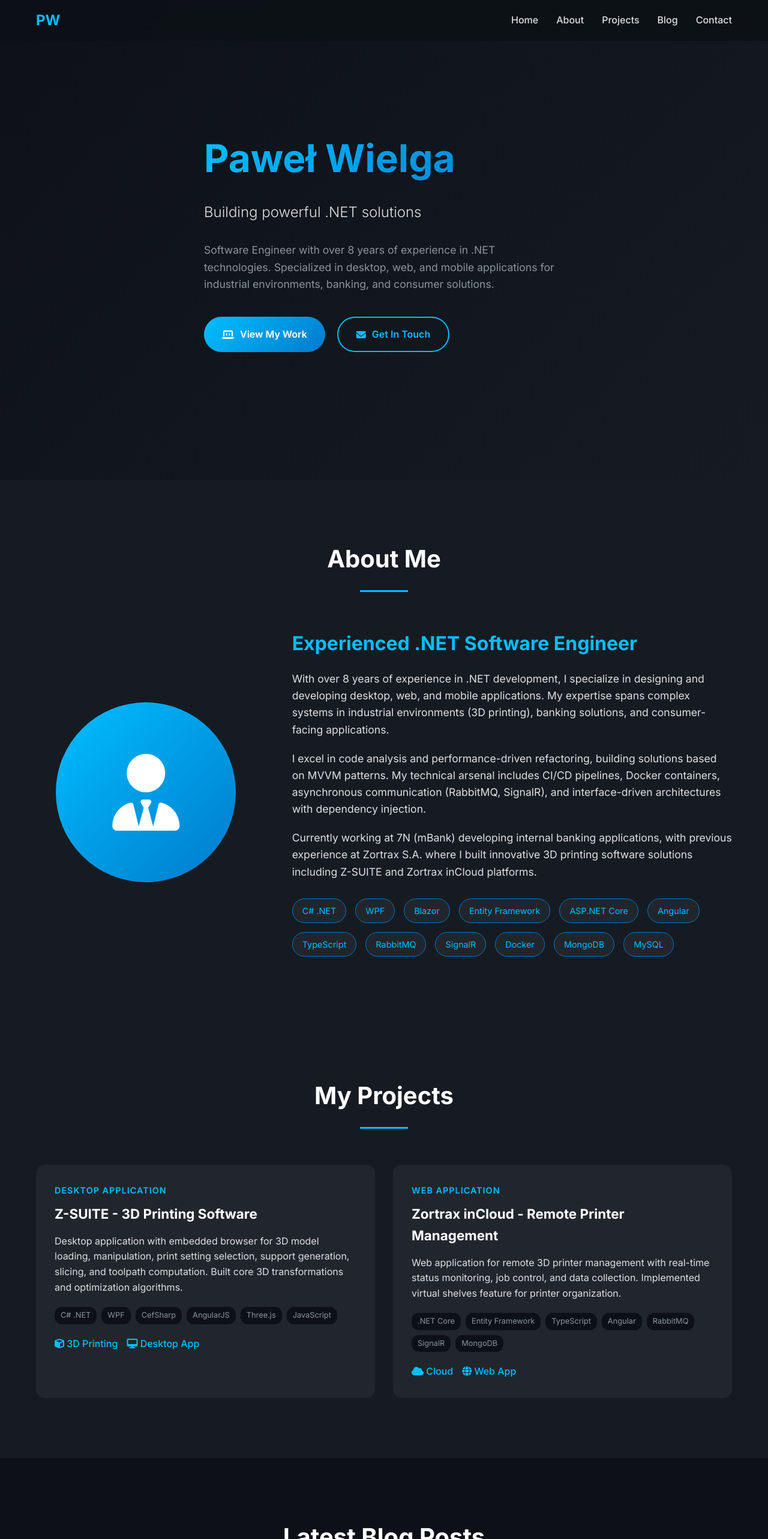
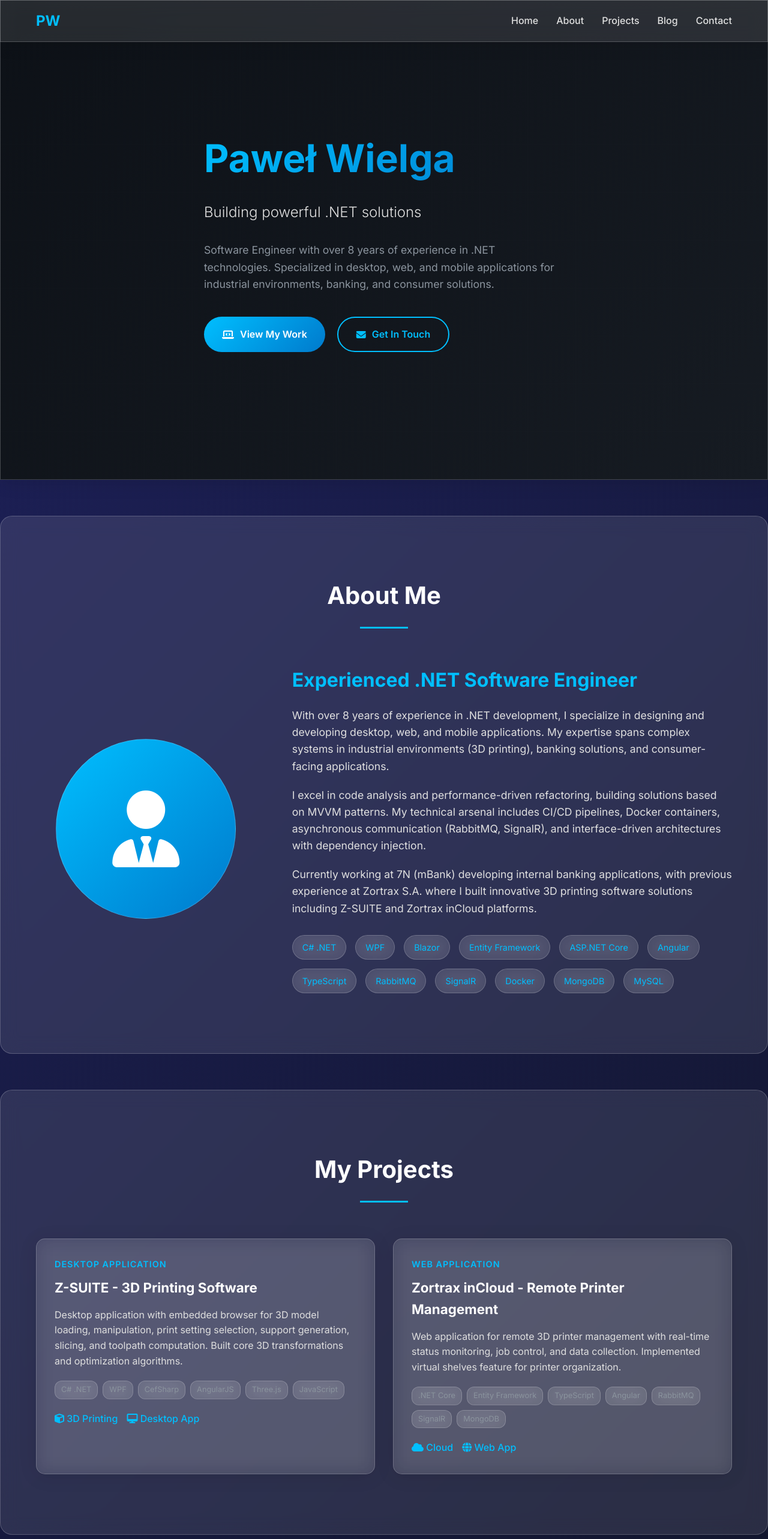
Before and after one commit to PawelWielga/dihor, a React (Vite) app: page / in a window 1280 px wide. Shown: the top 2566 px of the page at 60% size. Built offline with nearby package versions, Linux system fonts and the light colour scheme.

Commit message:
Apply Glassmorphism styling

```diff
--- a/src/components/Blog.jsx
+++ b/src/components/Blog.jsx
@@ -4,7 +4,7 @@ function Blog() {
       <div className="container">
         <h2 className="section-title scroll-animate">Latest Blog Posts</h2>
         <div className="blog-grid">
-          <article className="blog-card scroll-animate">
+          <article className="blog-card glass scroll-animate">
             <div className="blog-image">
               <i className="fas fa-cube" />
             </div>
@@ -22,7 +22,7 @@ function Blog() {
             </div>
           </article>
 
-          <article className="blog-card scroll-animate">
+          <article className="blog-card glass scroll-animate">
             <div className="blog-image">
               <i className="fas fa-university" />
             </div>
@@ -40,7 +40,7 @@ function Blog() {
             </div>
           </article>
 
-          <article className="blog-card scroll-animate">
+          <article className="blog-card glass scroll-animate">
             <div className="blog-image">
               <i className="fas fa-mobile-alt" />
             </div>
@@ -58,7 +58,7 @@ function Blog() {
             </div>
           </article>
 
-          <article className="blog-card scroll-animate">
+          <article className="blog-card glass scroll-animate">
             <div className="blog-image">
               <i className="fas fa-cogs" />
             </div>
@@ -76,7 +76,7 @@ function Blog() {
             </div>
           </article>
 
-          <article className="blog-card scroll-animate">
+          <article className="blog-card glass scroll-animate">
             <div className="blog-image">
               <i className="fas fa-cloud" />
             </div>
@@ -94,7 +94,7 @@ function Blog() {
             </div>
           </article>
 
-          <article className="blog-card scroll-animate">
+          <article className="blog-card glass scroll-animate">
             <div className="blog-image">
               <i className="fas fa-paint-brush" />
             </div>
--- a/src/components/Hero.jsx
+++ b/src/components/Hero.jsx
@@ -1,6 +1,6 @@
 function Hero() {
   return (
-    <section id="home" className="hero">
+    <section id="home" className="hero glass">
       <div className="container">
         <div className="hero-content">
           <h1>Paweł Wielga</h1>
--- a/src/components/Navbar.jsx
+++ b/src/components/Navbar.jsx
@@ -20,7 +20,7 @@ function Navbar() {
   const closeMenu = () => setOpen(false)
 
   return (
-    <nav id="navbar">
+    <nav id="navbar" className="glass">
       <div className="container">
         <div className="nav-container">
           <div className="logo">PW</div>
--- a/src/components/Projects.jsx
+++ b/src/components/Projects.jsx
@@ -4,7 +4,7 @@ function Projects() {
       <div className="container">
         <h2 className="section-title scroll-animate">My Projects</h2>
         <div className="projects-grid">
-          <div className="project-card scroll-animate">
+          <div className="project-card glass scroll-animate">
             <div className="project-type">Desktop Application</div>
             <h3>Z-SUITE - 3D Printing Software</h3>
             <p>
@@ -31,7 +31,7 @@ function Projects() {
             </div>
           </div>
 
-          <div className="project-card scroll-animate">
+          <div className="project-card glass scroll-animate">
             <div className="project-type">Web Application</div>
             <h3>Zortrax inCloud - Remote Printer Management</h3>
             <p>
--- a/src/index.css
+++ b/src/index.css
@@ -8,8 +8,20 @@
     --text-secondary: #e0e0e0;
     --text-muted: #8b949e;
     --glow: 0 0 20px rgba(0, 191, 255, 0.3);
+    --glass-bg: rgba(255, 255, 255, 0.1);
+    --glass-border: 1px solid rgba(255, 255, 255, 0.2);
+    --glass-blur: blur(15px);
+    --bg-gradient: linear-gradient(135deg, #1e215d 0%, #0d1117 100%);
 }
 html { scroll-behavior: smooth; }
+
+        .glass {
+            background: var(--glass-bg);
+            backdrop-filter: var(--glass-blur);
+            -webkit-backdrop-filter: var(--glass-blur);
+            border: var(--glass-border);
+            box-shadow: 0 4px 30px rgba(0, 0, 0, 0.1);
+        }
 
         * {
             margin: 0;
@@ -19,7 +31,7 @@ html { scroll-behavior: smooth; }
 
         body {
             font-family: 'Inter', sans-serif;
-            background: var(--bg-primary);
+            background: var(--bg-gradient);
             color: var(--text-primary);
             line-height: 1.6;
             overflow-x: hidden;
@@ -36,15 +48,17 @@ html { scroll-behavior: smooth; }
             position: fixed;
             top: 0;
             width: 100%;
-            background: rgba(13, 17, 23, 0.95);
-            backdrop-filter: blur(10px);
+            background: var(--glass-bg);
+            backdrop-filter: var(--glass-blur);
+            -webkit-backdrop-filter: var(--glass-blur);
+            border-bottom: var(--glass-border);
             z-index: 1000;
             padding: 15px 0;
             transition: all 0.3s ease;
         }
 
         nav.scrolled {
-            background: rgba(13, 17, 23, 0.98);
+            background: var(--glass-bg);
             box-shadow: 0 2px 20px rgba(0, 0, 0, 0.3);
         }
 
@@ -197,15 +211,20 @@ html { scroll-behavior: smooth; }
         .section {
             padding: 100px 0;
             position: relative;
-            background: var(--bg-primary);
+            background: var(--glass-bg);
+            backdrop-filter: var(--glass-blur);
+            -webkit-backdrop-filter: var(--glass-blur);
+            border: var(--glass-border);
+            border-radius: 20px;
+            margin: 60px 0;
         }
 
         .section:nth-child(even) {
-            background: var(--bg-secondary);
+            background: var(--glass-bg);
         }
 
         #about {
-            background: var(--bg-secondary);
+            background: var(--glass-bg);
         }
 
         .section-title {
@@ -242,12 +261,15 @@ html { scroll-behavior: smooth; }
             height: 300px;
             border-radius: 50%;
             background: linear-gradient(135deg, var(--accent-cyan), var(--accent-blue));
+            backdrop-filter: var(--glass-blur);
+            -webkit-backdrop-filter: var(--glass-blur);
             display: flex;
             align-items: center;
             justify-content: center;
             font-size: 8rem;
             color: var(--text-primary);
             margin: 0 auto;
+            border: var(--glass-border);
         }
 
         .about-text h3 {
@@ -270,12 +292,14 @@ html { scroll-behavior: smooth; }
         }
 
         .tech-tag {
-            background: var(--bg-tertiary);
+            background: var(--glass-bg);
+            backdrop-filter: var(--glass-blur);
+            -webkit-backdrop-filter: var(--glass-blur);
             padding: 8px 16px;
             border-radius: 25px;
             font-size: 0.9rem;
             color: var(--accent-cyan);
-            border: 1px solid var(--accent-blue);
+            border: var(--glass-border);
         }
 
         /* Projects Section */
@@ -287,11 +311,13 @@ html { scroll-behavior: smooth; }
         }
 
         .project-card {
-            background: var(--bg-tertiary);
+            background: var(--glass-bg);
+            backdrop-filter: var(--glass-blur);
+            -webkit-backdrop-filter: var(--glass-blur);
             border-radius: 15px;
             padding: 30px;
             transition: all 0.3s ease;
-            border: 1px solid transparent;
+            border: var(--glass-border);
         }
 
         .project-card:hover {
@@ -328,11 +354,14 @@ html { scroll-behavior: smooth; }
         }
 
         .project-tech span {
-            background: var(--bg-primary);
+            background: var(--glass-bg);
+            backdrop-filter: var(--glass-blur);
+            -webkit-backdrop-filter: var(--glass-blur);
             padding: 4px 10px;
             border-radius: 12px;
             font-size: 0.8rem;
             color: var(--text-muted);
+            border: var(--glass-border);
         }
 
         .project-links {
@@ -361,10 +390,13 @@ html { scroll-behavior: smooth; }
         }
 
         .blog-card {
-            background: var(--bg-tertiary);
+            background: var(--glass-bg);
+            backdrop-filter: var(--glass-blur);
+            -webkit-backdrop-filter: var(--glass-blur);
             border-radius: 15px;
             overflow: hidden;
             transition: all 0.3s ease;
+            border: var(--glass-border);
         }
 
         .blog-card:hover {
@@ -417,10 +449,13 @@ html { scroll-behavior: smooth; }
 
         /* Footer */
         footer {
-            background: var(--bg-primary);
+            background: var(--glass-bg);
+            backdrop-filter: var(--glass-blur);
+            -webkit-backdrop-filter: var(--glass-blur);
             padding: 60px 0 30px;
             text-align: center;
-            border-top: 1px solid var(--bg-tertiary);
+            border-top: var(--glass-border);
+            border-radius: 20px 20px 0 0;
         }
 
         .footer-content h3 {
@@ -456,7 +491,7 @@ html { scroll-behavior: smooth; }
         }
 
         .footer-bottom {
-            border-top: 1px solid var(--bg-tertiary);
+            border-top: var(--glass-border);
             padding-top: 20px;
             color: var(--text-muted);
         }
@@ -511,6 +546,9 @@ html { scroll-behavior: smooth; }
                 width: 200px;
                 height: 200px;
                 font-size: 5rem;
+                border: var(--glass-border);
+                backdrop-filter: var(--glass-blur);
+                -webkit-backdrop-filter: var(--glass-blur);
             }
 
             .projects-grid {
```
